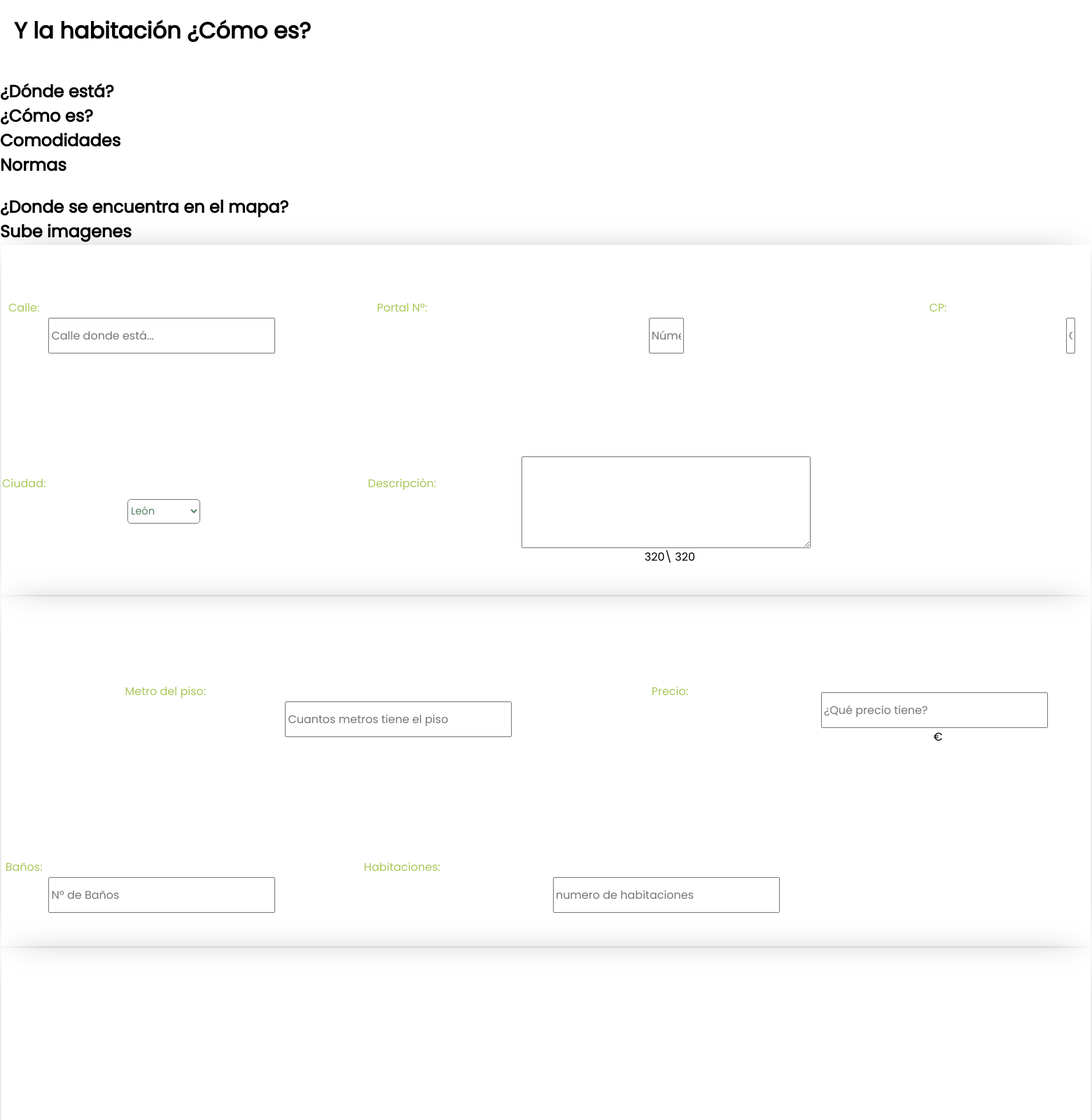
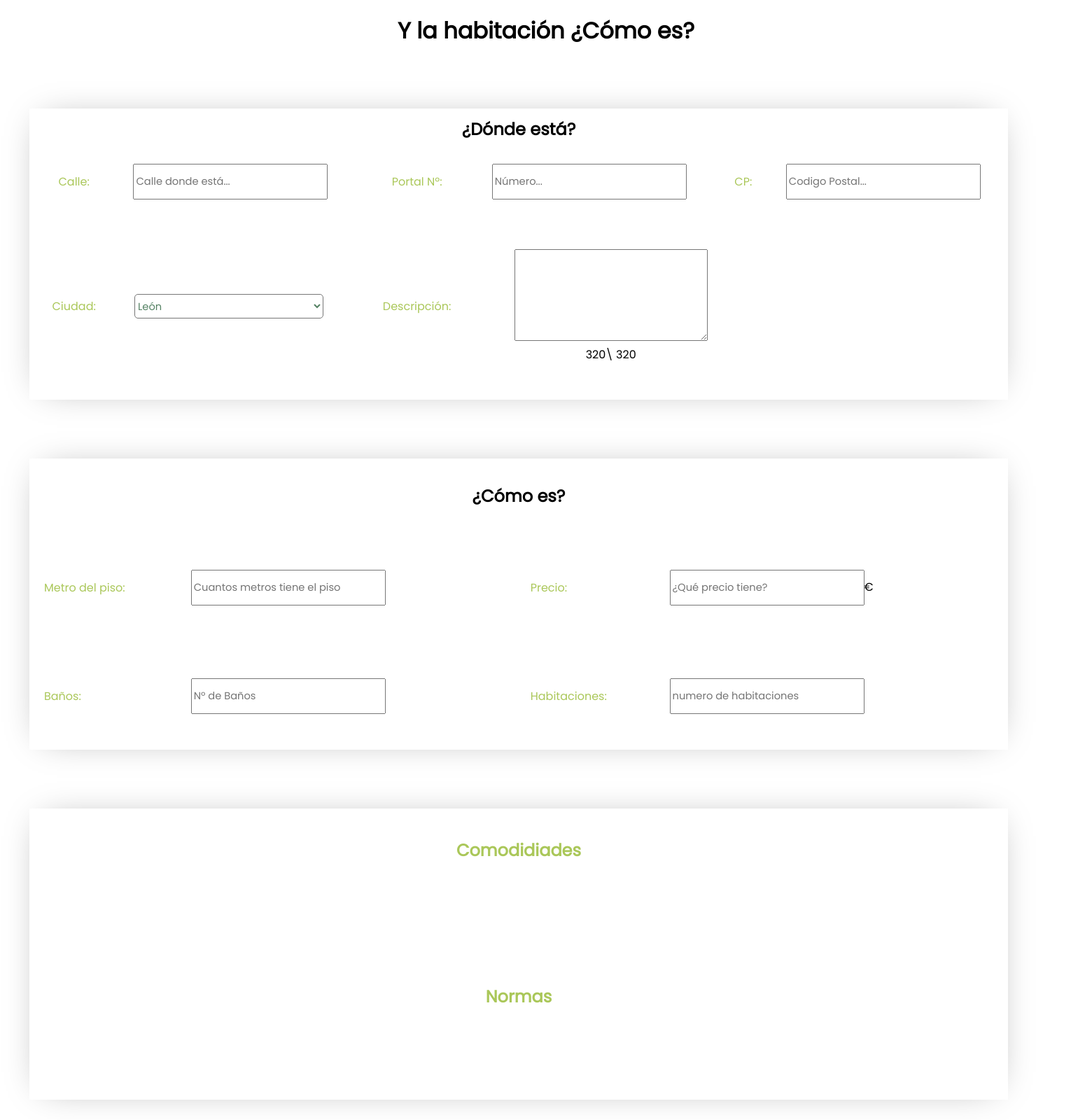
Before and after one commit to adiezdev/the-connect-house, a PHP site: page /registrar-piso-habitacion.php in a window 1560 px wide. Shown: the top 1600 px of the page at 70% size. Run offline with PHP 8.4, Linux system fonts and the light colour scheme; the visitor is signed in with stand-in values (Sample User, id 1); tables that the repository leaves empty or names only in its code hold one stand-in row (values such as "Sample post"); data that the repository does not hold is empty; some libraries are stand-ins or nearby versions.

Commit message:
Tabulación de add Piso/Habtiación

```diff
--- a/bd/bd_conexion.php
+++ b/bd/bd_conexion.php
@@ -24,7 +24,7 @@ class Conexion{
         $this->oConexion = new mysqli($this->sHostremote, $this->sUsuarioremote, $this->sPasswordremote, $this->sDb_remote, $this->sPuerto);
     }
 
-    public function prepare($sql) {
+    public function prepare($sql){
         return $this->oConexion->prepare($sql);
     }
     public function execute() {
--- a/css/estilos-registrar-piso-habitacion.css
+++ b/css/estilos-registrar-piso-habitacion.css
@@ -1,22 +1,31 @@
-.seccion{
-    width: 90%;
-    height: 500px;
+table
+{
+    width: 95%;
+    height: 500px !important;
+    padding: 40px;
+}
+label
+{
+    color: #aac759;
+    margin-left: 20px;
+}
+tbody[class^="seccion"]
+{
     -webkit-box-shadow: 0px 0px 50px -21px rgba(0, 0, 0, 0.40);
     box-shadow: 0px 0px 50px -21px rgba(0, 0, 0, 0.40);
 }
 .credential
 {
+    width: 270px;
     height: 45px;
-    font-size: 12pt;
-    margin-right: 10px;
-    margin-top: 80px;
+    font-size: 11pt;
 }
-label{
-    color: #aac759;
-}
+/*Select comoididades normas*/
 input[type="checkbox"]{
     display: none;
 }
-#descripcion{
-    vertical-align: top;
+/*Tamaño imagenes checbox*/
+#cimagen
+{
+  width: 70px;
 }
--- a/registrar-piso-habitacion.php
+++ b/registrar-piso-habitacion.php
@@ -53,22 +53,25 @@
     $oNormas = $odbComodidades->getAll();
 ?>
 <body>
-    <h1 class="title"><?php echo $titulo; ?></h1><br>
-        <table>
+    <h1 class="title" style="text-align: center"><?php echo $titulo; ?></h1><br>
+
                 <!--Seccion1 -->
             <form method="post">
-            <tbody class="seccion">
-                <h2>¿Dónde está?</h2>
+                <table style="">
+            <tbody class="seccion 1">
+            <tr>
+                <th colspan="6" ><h2>¿Dónde está?</h2></th>
+            </tr>
                 <tr>
                     <td><label for="calle">Calle: </label></td>
                     <td><input type="text" name="calle" class="credential"  placeholder="Calle donde está..."></td>
                     <td><label for="numero">Portal Nº: </label></td>
-                    <td><input type="text" name="numero" class="credential" placeholder="Número..." style="width: 10%"></td>
+                    <td><input type="text" name="numero" class="credential" placeholder="Número..."></td>
                     <td><label for="cp">CP: </label></td>
-                    <td><input type="text" name="cp" class="credential" placeholder="Codigo Postal..." style="width: 10%"></td>
+                    <td><input type="text" name="cp" class="credential" placeholder="Codigo Postal..." ></td>
                 </tr>
                 <tr>
-                    <td><label for="ciudad">Ciudad: </label></td>
+                    <td ><label for="ciudad">Ciudad: </label></td>
                     <td>
                         <select name="ciudad" id="selector" class="credential">
                             <option value="León">León</option>
@@ -76,16 +79,20 @@
                         </select>
                     </td>
                     <td><label for="descripcion">Descripción: </label></td>
-                    <td><textarea class="credential" id="descripcion" cols="28" rows="35" name="user_post_textarea" maxlength="320" placeholder="Pon una descripción" style="height: 125px !important;">
+                    <td colspan="2"><textarea class="credential" id="descripcion" cols="30" rows="36" name="user_post_textarea" maxlength="320" placeholder="Pon una descripción" style="height: 125px !important;">
                     </textarea><br><p>320\<span id="contador"> 320</span></p>
                     </td>
                 </tr>
             </tbody>
+                </table>
                 <!--Seccion2-->
-            <tbody class="seccion">
-            <h2>¿Cómo es?</h2>
+                <table>
+            <tbody class="seccion2">
+            <tr>
+                <th colspan="5" ><h2>¿Cómo es?</h2></th>
+            </tr>
                 <tr>
-                    <td> <td><label for="metros">Metro del piso: </label></td></td>
+                    <td><label for="metros">Metro del piso: </label></td>
                     <td><input type="text" name="metros" class="credential"  placeholder="Cuantos metros tiene el piso"></td>
                     <td><label for="precio">Precio: </label></td>
                     <td><input type="text" name="precio" class="credential"  placeholder="¿Qué precio tiene?">€</td>
@@ -97,33 +104,36 @@
                     <td> <input type="text" name="habitaciones" class="credential"  placeholder="numero de habitaciones"></td>
                 </tr>
             </tbody>
-            <tbody class="seccion">
-            <h2>Comodidades</h2>
+                </table>
+                <table>
+            <tbody class="seccion3">
+            <tr>
+                <th colspan="6" ><h2 style="color: #aac759">Comodidiades</h2></th>
+            </tr>
                 <tr>
 	                <?php
 		                //Mostramos todos los registros
 		                foreach ($oComodidades as $comodidad)
 		                {
-			                $cSecciones  = '<td><label class="checkeable">';
+			                $cSecciones  = '<td colspan="1"><label class="checkeable">';
 			                $cSecciones .= '<input type="checkbox" id="comodidad" name="comodidad" value="'.$comodidad->idComodidad.'"/>';
 			                $cSecciones .= '<img id="cimagen" src="'.$comodidad->Imagen.'" >';
-			                $cSecciones .= $comodidad->Nombre;
 			                $cSecciones .= '</label></td>';
 			                echo $cSecciones;
 		                }
-
 	                ?>
                 </tr>
-            <h2>Normas</h2><br>
+            <tr>
+                <th colspan="6" ><h2 style="color: #aac759">Normas</h2></th>
+            </tr>
                 <tr>
 	                <?php
 		                //Mostramos todos los registros
 		                foreach ($oNormas as $oNorma)
 		                {
-			                $cSecciones  = '<td><label class="checkeable">';
+			                $cSecciones  = '<td colspan="2"><label class="checkeable">';
 			                $cSecciones .= '<input type="checkbox" id="comodidad" name="comodidad" value="'.$oNorma->idNorma.'"/>';
 			                $cSecciones .= '<img id="cimagen" src="'.$oNorma->Imagen.'" >';
-			                $cSecciones .= $oNorma->Nombre;
 			                $cSecciones .= '</label></td>';
 			                echo $cSecciones;
 		                }
@@ -131,20 +141,23 @@
 	                ?>
                 </tr>
             </tbody>
-            <!--Seccion3-->
-            <tbody class="seccion">
-
-            </tbody>
-            <!--Seccion4-->
-            <tbody class="seccion">
-            <h2>¿Donde se encuentra en el mapa?</h2>
-            </tbody>
-                <!--Seccion5-->
-                <tbody class="seccion">
-                <h2>Sube imagenes</h2>
-                </tbody>
+                </table>
+                <table>
+                    <tbody class="seccion4">
+                    <tr>
+                        <th><h2>Donde se encuentra en el mapa</h2></th>
+                    </tr>
+                    </tbody>
+                </table>
+                <!--Seccion6-->
+               <table>
+                   <tbody class="seccion5">
+                   <tr>
+                       <th><h2>¿Cómo es?</h2></th>
+                   </tr>
+                   </tbody>
+               </table>
             </form>
-        </table>
 <script>
     $(document).ready(function(){
         //Máixmo de caracteres en la descripción
```
Also changed, not shown: js/slider.js (+8 -7 lines).
